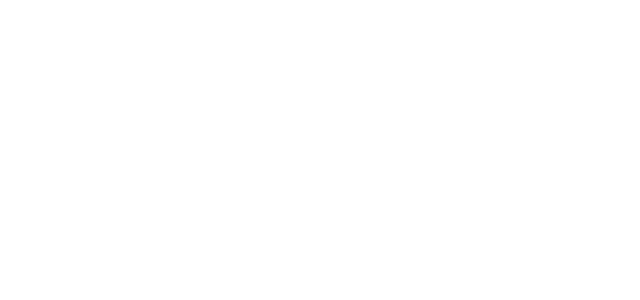
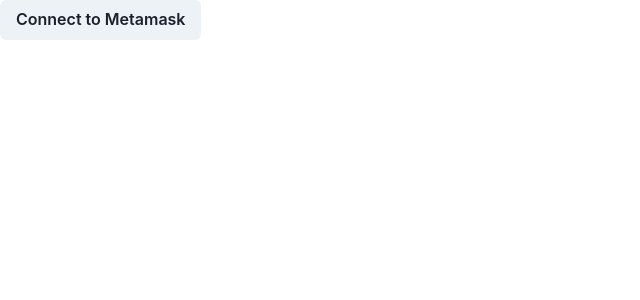
Before and after one commit to AL-S4H3R/tatum-nft-marketplace, a Next.js app: page / in a window 1280 px wide. Shown: the top 300 px of the page, without its empty margins (0-640 px from the left). Built offline with nearby package versions, Linux system fonts and the light colour scheme.

Commit message:
Metamask connection button

```diff
--- a/pages/index.tsx
+++ b/pages/index.tsx
@@ -1,10 +1,30 @@
 import type { NextPage } from 'next'
 import { Box } from '@chakra-ui/layout'
+import { Button } from '@chakra-ui/button'
+import { useState } from 'react'
+
 
 const Home: NextPage = () => {
+
+	const [userAccounts, setUserAccounts] = useState<Array<string>>([])
+
+	const connectToMetamask = async () => {
+		// @ts-ignore
+		const ethereumObject = window.ethereum
+		if(typeof ethereumObject !== 'undefined'){
+			const accounts: string[] = await ethereumObject.request({
+				method: 'eth_requestAccounts'
+			})
+			setUserAccounts(accounts)
+		}
+		else {
+			alert('Please install metamask to continue')
+		}
+	}
+
 	return(
 		<Box>
-
+			<Button onClick={connectToMetamask}>Connect to Metamask</Button>
 		</Box>
 	)
 }
```
